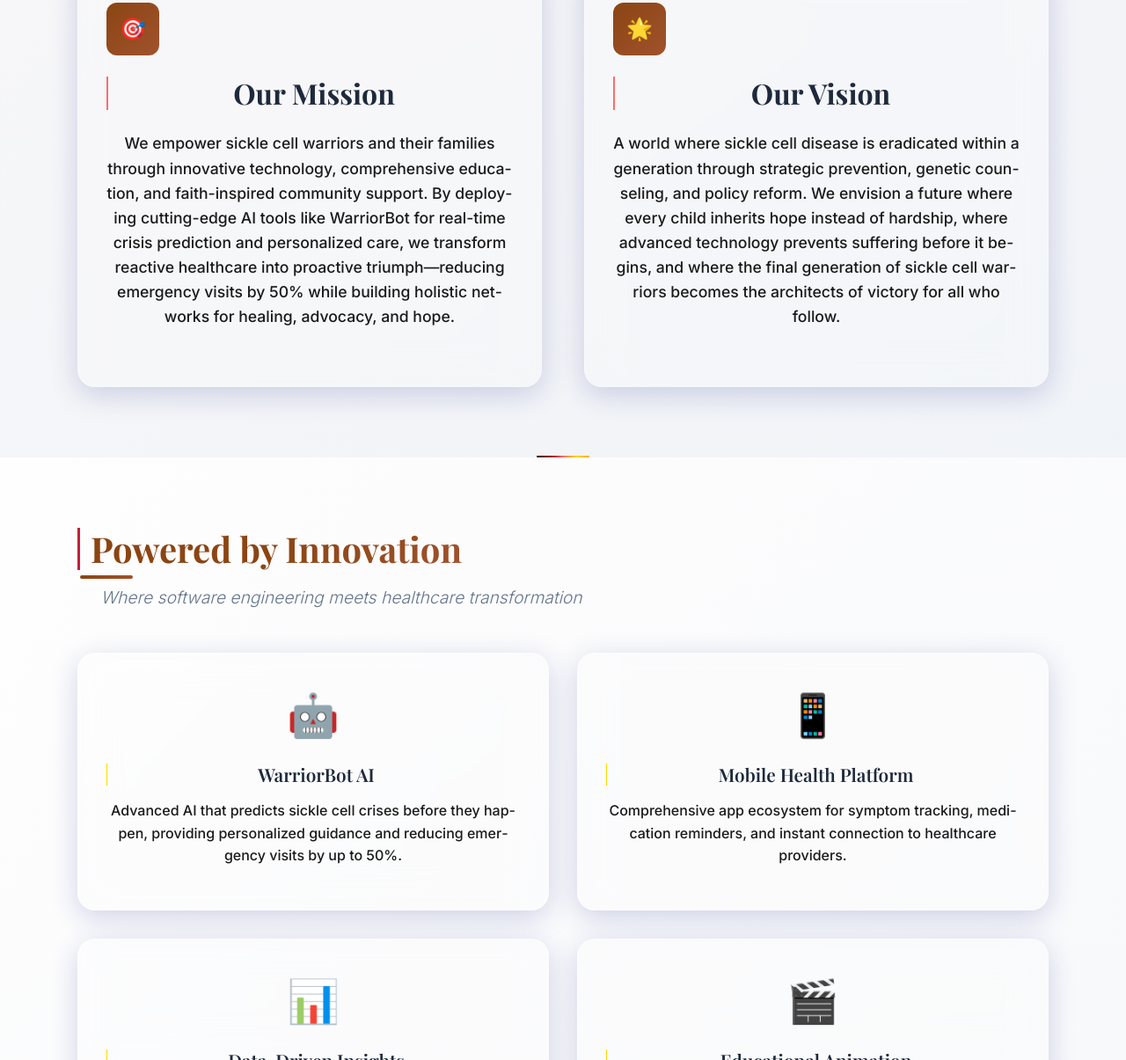
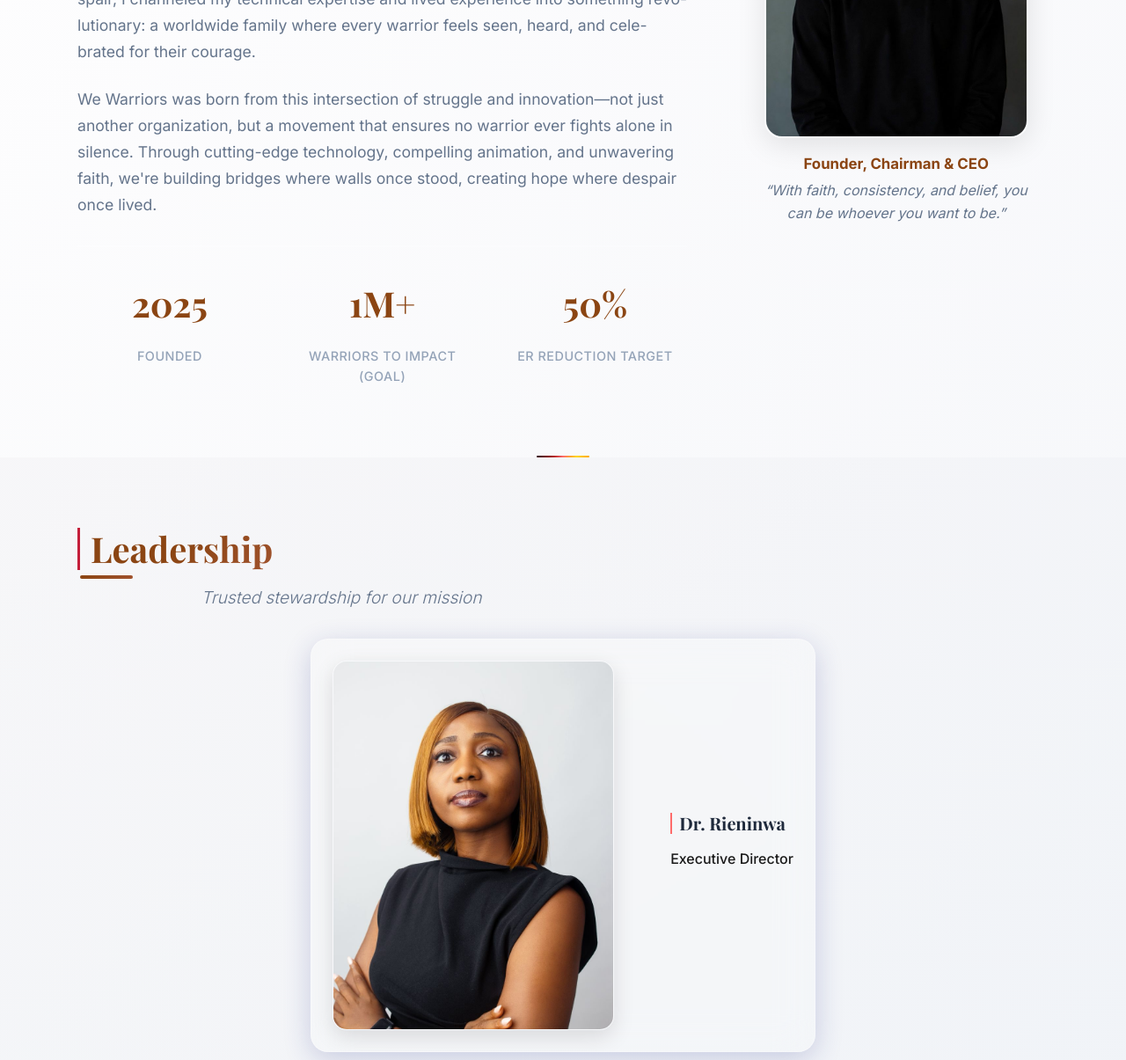
Before and after one commit to blaccdante/we-warriors-web, a website: page pages/about-us.html in a window 1280 px wide. Shown: the part 1595-2800 px from the top of the page at 88% size. Drawn offline with nearby package versions, Linux system fonts and the light colour scheme; a web font is replaced by a local one.

Commit message:
About page revamp: mission/vision first, founder title under photo with quote, leadership layout desktop (photo left), Dr. Rieninwa image + title update, impact goal to 1M+

```diff
--- a/css/about-us.css
+++ b/css/about-us.css
@@ -62,6 +62,10 @@
 }
 
 /* Founder Story Section */
+.founder-role{font-weight:700;color:var(--accent-color);margin:0.5rem 0 0.25rem;font-size:1.05rem;text-align:center}
+.founder-caption{display:flex;flex-direction:column;align-items:center}
+.founder-quote{font-style:italic;color:var(--text-secondary);text-align:center;max-width:320px}
+.founder-image{display:flex;flex-direction:column;align-items:center;gap:8px}
 .founder-story-section {
     padding: 80px 0;
     background: var(--bg-primary);
@@ -333,6 +337,39 @@
     font-size: 0.95rem;
 }
 
+.leadership-section {
+    padding: 80px 0;
+    background: var(--bg-secondary);
+}
+
+ .team-grid {
+    display: grid;
+    grid-template-columns: repeat(auto-fit, minmax(260px, 1fr));
+    gap: 2rem;
+    margin-top: 2rem;
+    justify-items: center;
+}
+
+.member-card {
+    text-align: center;
+    padding: 1.5rem;
+}
+
+.member-photo-wrap { display:flex; justify-content:center; }
+.member-photo {
+    width: 320px;
+    max-width: 100%;
+    height: 420px;
+    object-fit: cover;
+    border-radius: 16px;
+    border: 1px solid var(--border-color);
+    box-shadow: 0 8px 24px rgba(0,0,0,.12);
+}
+
+.member-name { font-size: 1.25rem; font-weight: 700; margin-top: 0.75rem; }
+.member-role { color: var(--text-secondary); font-weight: 600; margin-bottom: .5rem; }
+.member-bio { color: var(--text-secondary); }
+
 /* CTA Section */
 .cta-section {
     padding: 80px 0;
@@ -420,7 +457,22 @@
 }
 
 /* Responsive Design */
+@media (min-width: 992px) {
+    .member-card {
+        display: grid;
+        grid-template-columns: 360px 1fr;
+        align-items: center;
+        gap: 24px;
+        text-align: left;
+        max-width: 1000px;
+        margin-inline: auto;
+    }
+    .member-photo-wrap { justify-content: flex-start; }
+    .member-name { margin-top: 0; }
+}
+
 @media (max-width: 968px) {
+    .team-grid { grid-template-columns: 1fr; }
     .founder-content {
         grid-template-columns: 1fr;
         gap: 2rem;
--- a/pages/about-us.html
+++ b/pages/about-us.html
@@ -220,6 +220,31 @@
             </div>
         </section>
 
+        <!-- Mission & Vision Section -->
+        <section class="mission-vision-section">
+            <div class="container">
+                <div class="mission-vision-grid">
+                    <!-- Mission -->
+                    <div class="mission-card modern-card">
+                        <div class="card-icon">🎯</div>
+                        <h3>Our Mission</h3>
+                        <p>
+                            We empower sickle cell warriors and their families through innovative technology, comprehensive education, and faith-inspired community support. By deploying cutting-edge AI tools like WarriorBot for real-time crisis prediction and personalized care, we transform reactive healthcare into proactive triumph—reducing emergency visits by 50% while building holistic networks for healing, advocacy, and hope.
+                        </p>
+                    </div>
+
+                    <!-- Vision -->
+                    <div class="vision-card modern-card">
+                        <div class="card-icon">🌟</div>
+                        <h3>Our Vision</h3>
+                        <p>
+                            A world where sickle cell disease is eradicated within a generation through strategic prevention, genetic counseling, and policy reform. We envision a future where every child inherits hope instead of hardship, where advanced technology prevents suffering before it begins, and where the final generation of sickle cell warriors becomes the architects of victory for all who follow.
+                        </p>
+                    </div>
+                </div>
+            </div>
+        </section>
+
         <!-- Founder Story Section -->
         <section class="founder-story-section">
             <div class="container">
@@ -244,7 +269,7 @@
                                 <div class="stat-label">Founded</div>
                             </div>
                             <div class="stat-item">
-                                <div class="stat-number">1K+</div>
+<div class="stat-number">1M+</div>
                                 <div class="stat-label">Warriors to Impact (Goal)</div>
                             </div>
                             <div class="stat-item">
@@ -255,32 +280,30 @@
                     </div>
                     <div class="founder-image">
                         <img src="../images/founder-photo.jpg" alt="Oladepo Oreofe Daniel - Founder of We Warriors" class="founder-photo">
+                        <div class="founder-caption">
+                            <div class="founder-role">Founder, Chairman & CEO</div>
+                            <blockquote class="founder-quote">“With faith, consistency, and belief, you can be whoever you want to be.”</blockquote>
+                        </div>
                     </div>
                 </div>
             </div>
         </section>
 
-        <!-- Mission & Vision Section -->
-        <section class="mission-vision-section">
+        <!-- Leadership Section -->
+        <section class="leadership-section">
             <div class="container">
-                <div class="mission-vision-grid">
-                    <!-- Mission -->
-                    <div class="mission-card modern-card">
-                        <div class="card-icon">🎯</div>
-                        <h3>Our Mission</h3>
-                        <p>
-                            We empower sickle cell warriors and their families through innovative technology, comprehensive education, and faith-inspired community support. By deploying cutting-edge AI tools like WarriorBot for real-time crisis prediction and personalized care, we transform reactive healthcare into proactive triumph—reducing emergency visits by 50% while building holistic networks for healing, advocacy, and hope.
-                        </p>
+                <h2 class="section-title">Leadership</h2>
+                <p class="section-subtitle">Trusted stewardship for our mission</p>
+                <div class="team-grid">
+                    <article class="member-card modern-card">
+                        <div class="member-photo-wrap">
+                            <img src="../images/team/dr-rieninwa.jpg" alt="Dr. Rieninwa — Operations Lead at We Warriors" class="member-photo" loading="lazy" width="360" height="420">
                         </div>
-
-                    <!-- Vision -->
-                    <div class="vision-card modern-card">
-                        <div class="card-icon">🌟</div>
-                        <h3>Our Vision</h3>
-                        <p>
-                            A world where sickle cell disease is eradicated within a generation through strategic prevention, genetic counseling, and policy reform. We envision a future where every child inherits hope instead of hardship, where advanced technology prevents suffering before it begins, and where the final generation of sickle cell warriors becomes the architects of victory for all who follow.
-                        </p>
+                        <div class="member-meta">
+                            <h3 class="member-name">Dr. Rieninwa</h3>
+<p class="member-role">Executive Director</p>
                         </div>
+                    </article>
                 </div>
             </div>
         </section>
```
Also changed, not shown: images/team/dr-rieninwa.jpg (added). Lines whose indentation alone changed are shown as unchanged.
